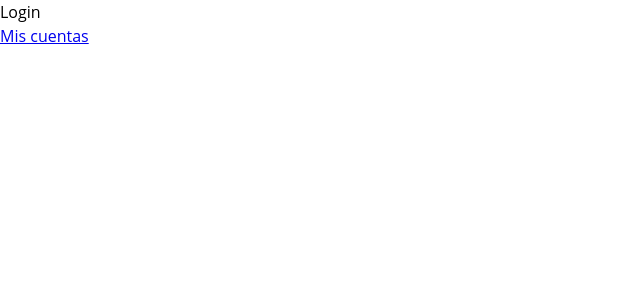
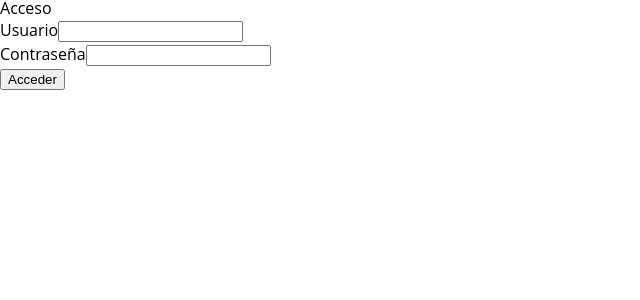
Before and after one commit to aimolina2/bootcampjs-modulo13, a React (Vite) app: page / in a window 1280 px wide. Shown: the top 300 px of the page, without its empty margins (0-640 px from the left). Built offline with nearby package versions, Linux system fonts and the light colour scheme.

Commit message:
basic login layout

```diff
--- a/src/pages/login/login.page.tsx
+++ b/src/pages/login/login.page.tsx
@@ -1,13 +1,20 @@
-import { appRoutes } from "@/core/router";
 import React from "react";
-import { Link } from "react-router-dom";
 
 export const LoginPage: React.FC = () => {
   return (
     <div>
-      Login
-      <br />
-      <Link to={appRoutes.accountList}>Mis cuentas</Link>
+      <h1>Acceso</h1>
+      <form>
+        <div>
+          <label htmlFor="username">Usuario</label>
+          <input type="text" id="username"></input>
+        </div>
+        <div>
+          <label htmlFor="password">Contraseña</label>
+          <input type="passwprd" id="password"></input>
+        </div>
+        <button type="submit">Acceder</button>
+      </form>
     </div>
   );
 };
```
